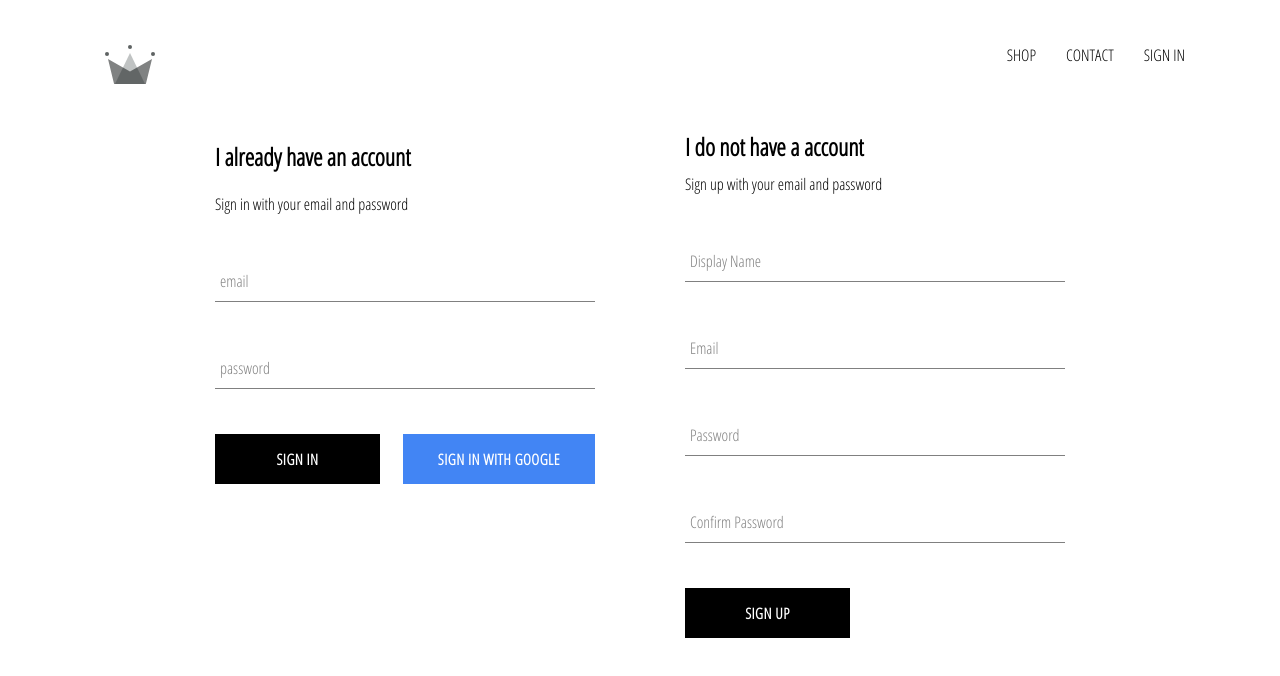
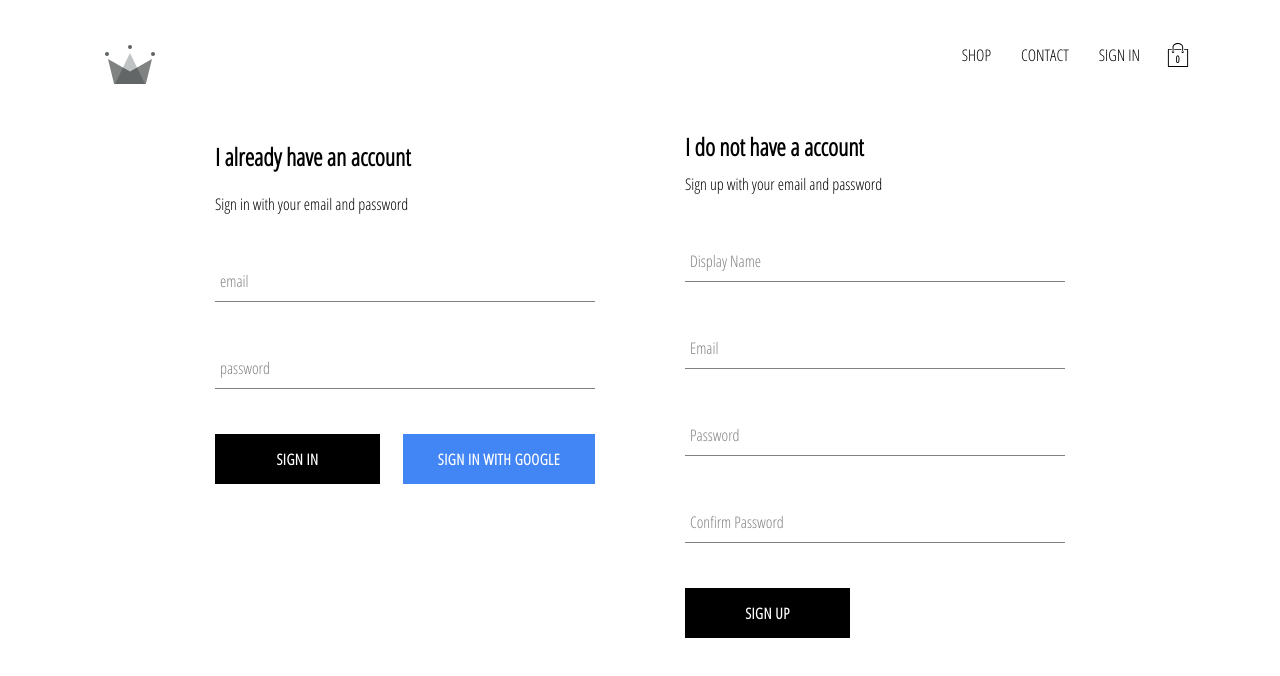
Before and after one commit to Sikal10/crwn-clothing, a React (Create React App) app: page /signin in a window 1280 px wide. Shown: the top 676 px of the page. Built offline with nearby package versions, Linux system fonts and the light colour scheme; no server answers.

Commit message:
added cartIcon and cartDropdown components to our application, also implemented cart reducer

```diff
--- /dev/null
+++ b/src/components/cart-dropdown/cart-dropdown.component.jsx
@@ -0,0 +1,14 @@
+import React from 'react'
+
+import CustomButton from "../custom-button/custom-button.component";
+
+import './cart-dropdown.styles.scss'
+
+const CartDropdown = () => (
+    <div className='cart-dropdown'>
+        <div className='items' />
+        <CustomButton>GO TO CHECKOUT</CustomButton>
+    </div>
+)
+
+export default CartDropdown
--- /dev/null
+++ b/src/components/cart-dropdown/cart-dropdown.styles.scss
@@ -0,0 +1,24 @@
+.cart-dropdown {
+  position: absolute;
+  width: 240px;
+  height: 340px;
+  display: flex;
+  flex-direction: column;
+  padding: 20px;
+  border: 1px solid black;
+  background-color: white;
+  top: 90px;
+  right: 40px;
+  z-index: 5;
+
+  .cart-items {
+    height: 240px;
+    display: flex;
+    flex-direction: column;
+    overflow: scroll;
+  }
+
+  button {
+    margin-top: auto;
+  }
+}
--- /dev/null
+++ b/src/components/cart-icon/cart-icon.component.jsx
@@ -0,0 +1,21 @@
+import React from 'react'
+import {connect} from 'react-redux'
+
+import {toggleCartHidden } from '../../redux/cart/cart.action'
+
+import {ReactComponent as ShoppingIcon} from '../../assets/11.2 shopping-bag.svg';
+
+import './cart-icon.styles.scss'
+
+const CartIcon = ({toggleCartHidden}) => (
+    <div className= 'cart-icon' onClick={toggleCartHidden}>
+        <ShoppingIcon className='shopping-icon' />
+        <span className='item-count'>0</span>
+    </div>
+);
+
+const mapDispatchToProps = dispatch => ({
+    toggleCartHidden: () => dispatch(toggleCartHidden())
+})
+
+export default connect(null, mapDispatchToProps)(CartIcon)
--- /dev/null
+++ b/src/components/cart-icon/cart-icon.styles.scss
@@ -0,0 +1,21 @@
+.cart-icon {
+  width: 45px;
+  height: 45px;
+  position: relative;
+  display: flex;
+  align-items: center;
+  justify-content: center;
+  cursor: pointer;
+
+  .shopping-icon {
+    width: 24px;
+    height: 24px;
+  }
+
+  .item-count {
+    position: absolute;
+    font-size: 10px;
+    font-weight: bold;
+    bottom: 12px;
+  }
+}
--- a/src/components/header/header.component.jsx
+++ b/src/components/header/header.component.jsx
@@ -3,12 +3,14 @@ import { Link } from 'react-router-dom';
 import {connect} from 'react-redux';
 
 import { auth } from '../../firebase/firebase.utils';
+import CartIcon from "../cart-icon/cart-icon.component";
+import CartDropdown from "../cart-dropdown/cart-dropdown.component";
 
 import { ReactComponent as Logo } from '../../assets/crown.svg';
 
 import './header.styles.scss';
 
-const Header = ({ currentUser }) => (
+const Header = ({ currentUser, hidden }) => (
     <div className='header'>
         <Link className='logo-container' to='/'>
             <Logo className='logo' />
@@ -29,12 +31,17 @@ const Header = ({ currentUser }) => (
                     SIGN IN
                 </Link>
             )}
+            <CartIcon/>
         </div>
+        {
+            hidden ? null : <CartDropdown/>
+        }
     </div>
 );
 
-const mapStateToProps = (state) => ({
-    currentUser: state.user.currentUser
+const mapStateToProps = ({user: {currentUser}, cart: {hidden}}) => ({
+     currentUser,
+    hidden
 })
 
 
--- /dev/null
+++ b/src/redux/cart/cart.action.js
@@ -0,0 +1,5 @@
+import CartActionTypes from "./cart.types";
+
+export const toggleCartHidden = () => ({
+    type: CartActionTypes.TOGGLE_CART_HIDDEN
+});
--- /dev/null
+++ b/src/redux/cart/cart.reducer.js
@@ -0,0 +1,18 @@
+import CartActionTypes from "./cart.types";
+
+const INITIAL_STATE = {
+    hidden: true
+}
+
+const cartReducer = (state = INITIAL_STATE, action) => {
+    switch (action.type) {
+        case CartActionTypes.TOGGLE_CART_HIDDEN:
+            return {
+                ...state,
+                hidden: !state.hidden
+            }
+        default:
+            return state
+    }
+}
+export default cartReducer
--- /dev/null
+++ b/src/redux/cart/cart.types.js
@@ -0,0 +1,5 @@
+const CartActionTypes = {
+    TOGGLE_CART_HIDDEN: 'TOGGLE_CART_HIDDEN'
+}
+
+export default CartActionTypes
--- a/src/redux/root-reducer.js
+++ b/src/redux/root-reducer.js
@@ -1,7 +1,9 @@
  import {combineReducers} from "redux";
 
 import userReducer from "./user/user.reducer";
+import cartReducer from "./cart/cart.reducer";
 
 export default combineReducers({
-    user: userReducer
-})
+    user: userReducer,
+    cart: cartReducer
+});
```
Also changed, not shown: src/assets/11.2 shopping-bag.svg (added).
